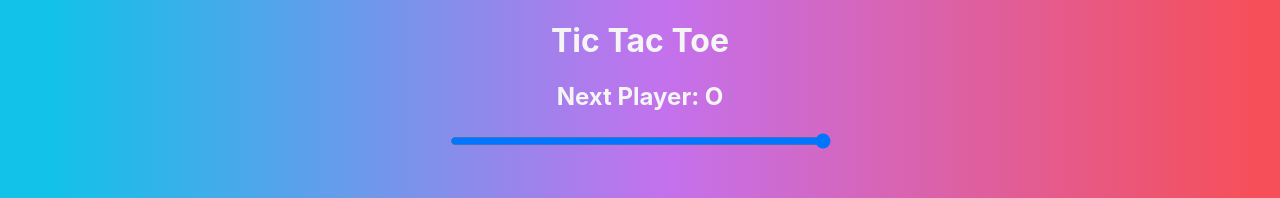
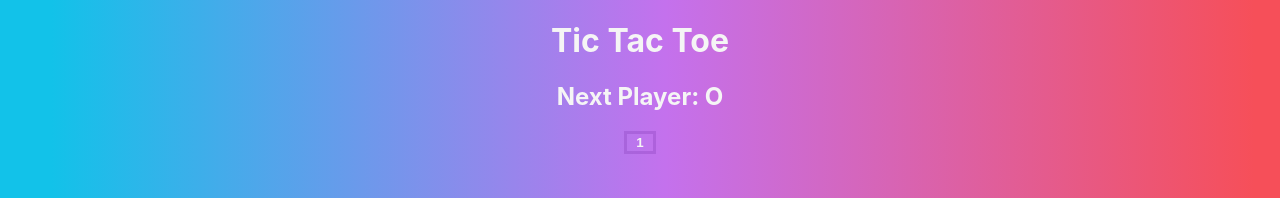
Before and after one commit to RRamirez1414/react-TS-tic-tac-toe, a React (Create React App) app: page / in a window 1280 px wide. Both pictures are taken after a click on the button 513 px from the left and 263 px from the top of the page. Shown: the top 198 px of the page. Built offline with nearby package versions, Linux system fonts and the light colour scheme.

Commit message:
replaced slider with a list of buttons with the same going back to previous moves behavior

```diff
--- a/src/components/Board.tsx
+++ b/src/components/Board.tsx
@@ -27,46 +27,39 @@ const Board = () => {
         type: 'IN_PROGRESS',
         newGameState: {
           ...gameState,
-          isXNext: gameState.sliderValue % 2 === 0,
+          isXNext: gameState.buttonValue % 2 === 0,
         },
       })
     }
-  }, [gameState.currentBoardState, gameState.isXNext, gameState.sliderValue])
+  }, [gameState.currentBoardState, gameState.isXNext, gameState.buttonValue])
 
   return (
     <div>
       <div className="status">
         <h2>{'Next Player: ' + (gameState.isXNext ? 'X' : 'O')}</h2>
       </div>
-      {/**
-       * TODO3: replace slider with button list
-       * make a container for these buttons that fits the width
-       * of the board
-       */}
-      <div className="slider-container">
-        <input
-          type="range"
-          min={0}
-          max={gameState.gameHistory.length - 1}
-          step={1}
-          value={gameState.sliderValue}
-          onChange={(ev: React.ChangeEvent<HTMLInputElement>): void => {
-            const sliderValue = parseInt(ev.target.value)
-            stateDispatch({
-              type: 'SET_SLIDER_VALUE',
-              newGameState: {
-                ...gameState,
-                sliderValue: sliderValue,
-              },
-            })
-            stateDispatch({
-              type: 'JUMPTOHISTORY',
-              newGameState: {
-                ...gameState,
-              },
-            })
-          }}
-        ></input>
+      <div className="button-container">
+        {gameState.gameHistory.map((historySet, index) => {
+          if (index > 0)
+            return (
+              <button
+                key={index}
+                className="history-button"
+                onClick={() => {
+                  stateDispatch({
+                    type: 'SET_BUTTON_VALUE',
+                    newGameState: { ...gameState, buttonValue: index },
+                  })
+                  stateDispatch({
+                    type: 'JUMP_TO_HISTORY',
+                    newGameState: gameState,
+                  })
+                }}
+              >
+                {index}
+              </button>
+            )
+        })}
       </div>
       <div className="winner-title">
         <h2>
--- a/src/index.css
+++ b/src/index.css
@@ -34,15 +34,6 @@ code {
   text-align: center;
 }
 
-.slider-container {
-  text-align: center;
-  margin-bottom: 2rem;
-}
-
-.slider-container input {
-  width: 381px;
-}
-
 .reset {
   display: flex;
   justify-content: center;
@@ -65,9 +56,31 @@ code {
   text-align: center;
 }
 
-.container {
+.container,
+.button-container {
   display: flex;
   justify-content: center;
+}
+
+.button-container {
+  margin-bottom: 2rem;
+}
+
+.history-button {
+  font-weight: bold;
+  float: left;
+  width: 2rem;
+  border: 3px solid rgba(131, 58, 180, 0.3);
+  color: #f5f5f5;
+  background: rgba(0, 0, 0, 0);
+}
+
+.history-button:hover {
+  background-color: rgba(255, 255, 255, 0.3);
+}
+
+.history-button:focus {
+  outline-color: rgba(196, 113, 237, 1);
 }
 
 .board-grid {
--- a/src/typings/index.d.ts
+++ b/src/typings/index.d.ts
@@ -9,7 +9,7 @@ type BoardState = string[]
 //type for state of the game
 type GameState = {
   currentBoardState: BoardState
-  sliderValue: number
+  buttonValue: number
   isWon: boolean
   isTied: boolean
   isXNext: boolean
--- a/src/utils/gameStateReducer.ts
+++ b/src/utils/gameStateReducer.ts
@@ -7,7 +7,7 @@ const gameStateReducer = (state: GameState, action: Action) => {
     case 'RESTART':
       return {
         currentBoardState: initialBoard,
-        sliderValue: 0,
+        buttonValue: 0,
         isWon: false,
         isTied: false,
         isXNext: true,
@@ -19,14 +19,14 @@ const gameStateReducer = (state: GameState, action: Action) => {
       return {
         ...state,
         currentBoardState: newGameState.currentBoardState,
-        sliderValue: state.sliderValue + 1,
+        buttonValue: state.buttonValue + 1,
       }
 
     case 'ADD_HISTORY':
       return {
         ...state,
         gameHistory: [
-          ...state.gameHistory.slice(0, state.sliderValue),
+          ...state.gameHistory.slice(0, state.buttonValue),
           state.currentBoardState,
         ],
       }
@@ -37,19 +37,19 @@ const gameStateReducer = (state: GameState, action: Action) => {
         isXNext: state.gameHistory.length % 2 === 0,
       }
 
-    case 'SET_SLIDER_VALUE':
+    case 'SET_BUTTON_VALUE':
       return {
         ...state,
-        sliderValue: newGameState.sliderValue,
+        buttonValue: newGameState.buttonValue,
       }
 
-    case 'JUMPTOHISTORY': {
+    case 'JUMP_TO_HISTORY': {
       return {
         ...state,
         isWon: false,
         isTied: false,
         isXNext: newGameState.isXNext,
-        currentBoardState: state.gameHistory[state.sliderValue],
+        currentBoardState: state.gameHistory[state.buttonValue],
         winningSquareSet: [],
       }
     }
--- a/src/utils/initial.ts
+++ b/src/utils/initial.ts
@@ -2,7 +2,7 @@ const initialBoard: BoardState = ['', '', '', '', '', '', '', '', '']
 
 const initialState: GameState = {
   currentBoardState: initialBoard,
-  sliderValue: 0,
+  buttonValue: 0,
   isWon: false,
   isTied: false,
   isXNext: true,
```
